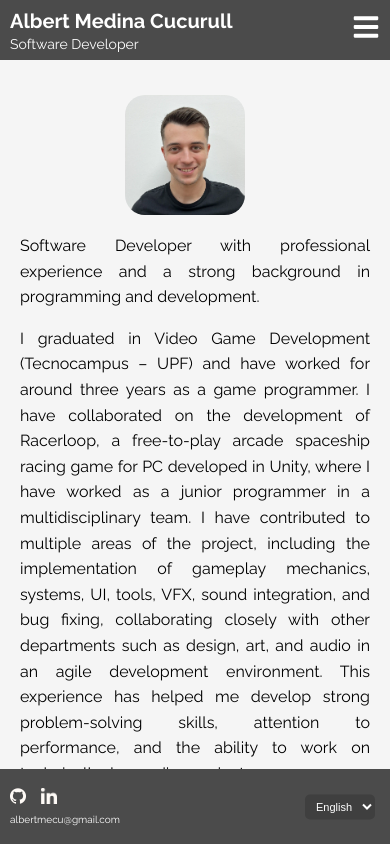
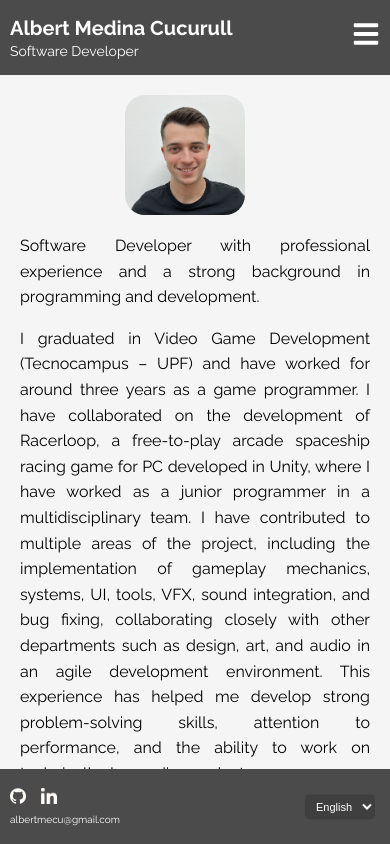
Before and after one commit to AlbertMedina/portfolio-web, a React (Vite) app: page /portfolio-web/about in a window 390 px wide. Built offline with nearby package versions, Linux system fonts and the light colour scheme.

Commit message:
fix: fixed navigation menu size in small screens

```diff
--- a/src/components/core/Nav.module.css
+++ b/src/components/core/Nav.module.css
@@ -101,7 +101,7 @@
 
 @media (max-width: 768px) {
   .header {
-    height: 60px;
+    height: 75px;
     padding: 0 10px;
     gap: 10px;
   }
@@ -127,8 +127,8 @@
     position: fixed;
     width: 100%;
     height: auto;
-    top: 60px;
-    bottom: 60px;
+    top: 75px;
+    bottom: 75px;
     left: 0;
     flex-direction: column;
     justify-content: center;
```
